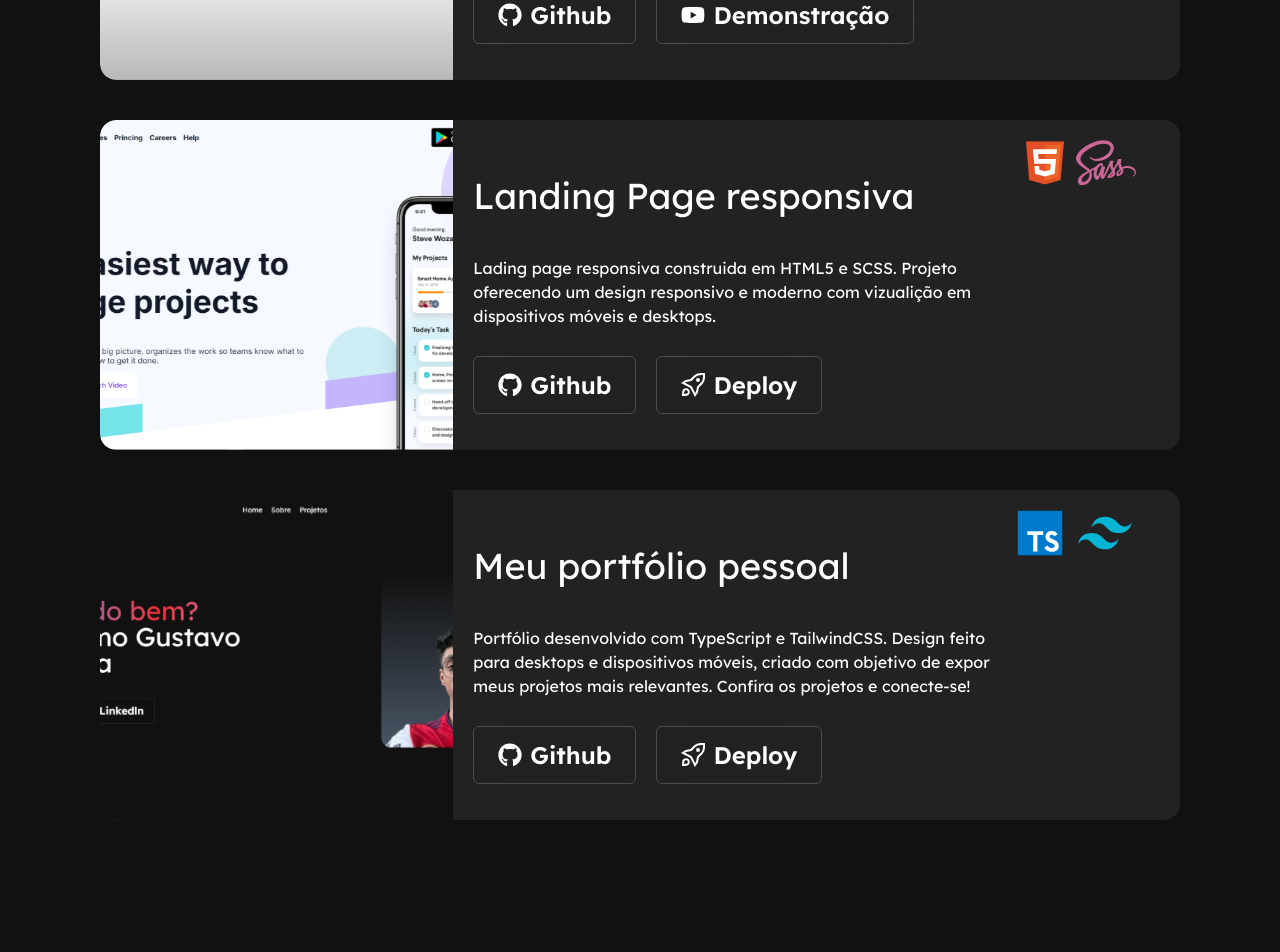
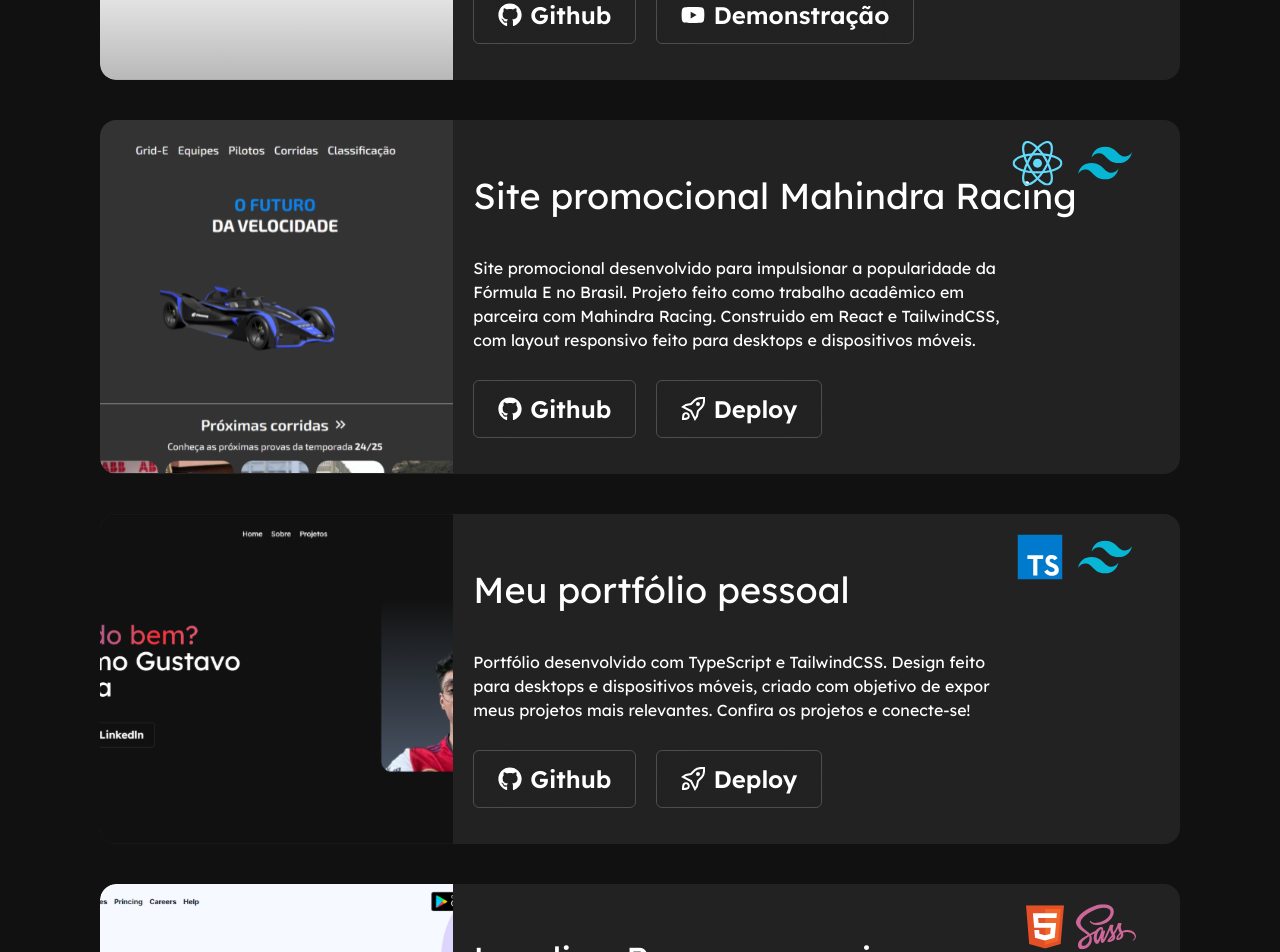
Before and after one commit to Berla1/portfolio, a React (Vite) app: page / in a window 1280 px wide. Shown: the part 2580-3532 px from the top of the page. Before the commit the page ends 3500 px from the top, so only its background shows below. Built offline with nearby package versions, Linux system fonts and the light colour scheme; a web font is replaced by a local one.

Commit message:
mais um projeto

```diff
--- a/src/components/Projetos/index.tsx
+++ b/src/components/Projetos/index.tsx
@@ -3,6 +3,7 @@
 import capaCarrinho from "../../assets/imagens-projetos/capa-carrinho-iot.svg";
 import capaCardapio from "../..//assets/imagens-projetos/capa-cardapio.svg";
 import capaLandingPage from "../../assets/imagens-projetos/capa-landing-page.svg";
+import capaMahindra from "../../assets/imagens-projetos/capa-mahindra.svg";
 import CMais from "../../assets/tecnologias/logo-c++.svg";
 import TypeScript from "../../assets/tecnologias/logo-typescript.svg";
 import TailwindCSS from "../../assets/tecnologias/logo-tailwind.svg";
@@ -10,7 +11,8 @@
 import Java from "../../assets/tecnologias/logo-java.svg";
 import MySQL from "../../assets/tecnologias/logo-mysql.svg";
 import HTML5 from "../../assets/tecnologias/logo-html.svg";
-import SASS from '../../assets/tecnologias/logo-sass.svg';
+import SASS from "../../assets/tecnologias/logo-sass.svg";
+import React from "../../assets/tecnologias/logo-react.svg";
 
 const Projetos = () => {
   return (
@@ -46,15 +48,15 @@
         />
 
         <CardProjeto
-          fotoProjeto={capaLandingPage}
-          nomeProjeto="Landing Page responsiva"
-          descricaoProjeto="Lading page responsiva construida em HTML5 e SCSS. Projeto oferecendo um design responsivo e moderno com vizualição em dispositivos móveis e desktops."
+          fotoProjeto={capaMahindra}
+          nomeProjeto="Site promocional Mahindra Racing"
+          descricaoProjeto="Site promocional desenvolvido para impulsionar a popularidade da Fórmula E no Brasil. Projeto feito como trabalho acadêmico em parceira com Mahindra Racing. Construido em React e TailwindCSS, com layout responsivo feito para desktops e dispositivos móveis."
           githubBotao={false}
-          githubLink="https://github.com/Berla1/landify-sass"
+          githubLink="https://github.com/E-fficency/mahindra"
           deployBotao={false}
-          deployLink="https://landify-woad.vercel.app"
-          tecnologia1={HTML5}
-          tecnologia2={SASS}
+          deployLink="https://e-fficency.github.io/mahindra/"
+          tecnologia1={React}
+          tecnologia2={TailwindCSS}
         />
 
         <CardProjeto
@@ -69,6 +71,17 @@
           githubBotao={false}
           githubLink="https://github.com/Berla1/portfolio"
         />
+        <CardProjeto
+          fotoProjeto={capaLandingPage}
+          nomeProjeto="Landing Page responsiva"
+          descricaoProjeto="Lading page responsiva construida em HTML5 e SCSS. Projeto oferecendo um design responsivo e moderno com vizualição em dispositivos móveis e desktops."
+          githubBotao={false}
+          githubLink="https://github.com/Berla1/landify-sass"
+          deployBotao={false}
+          deployLink="https://landify-woad.vercel.app"
+          tecnologia1={HTML5}
+          tecnologia2={SASS}
+        />
       </div>
     </section>
   );
```
Also changed, not shown: src/assets/imagens-projetos/capa-mahindra.svg (added).
